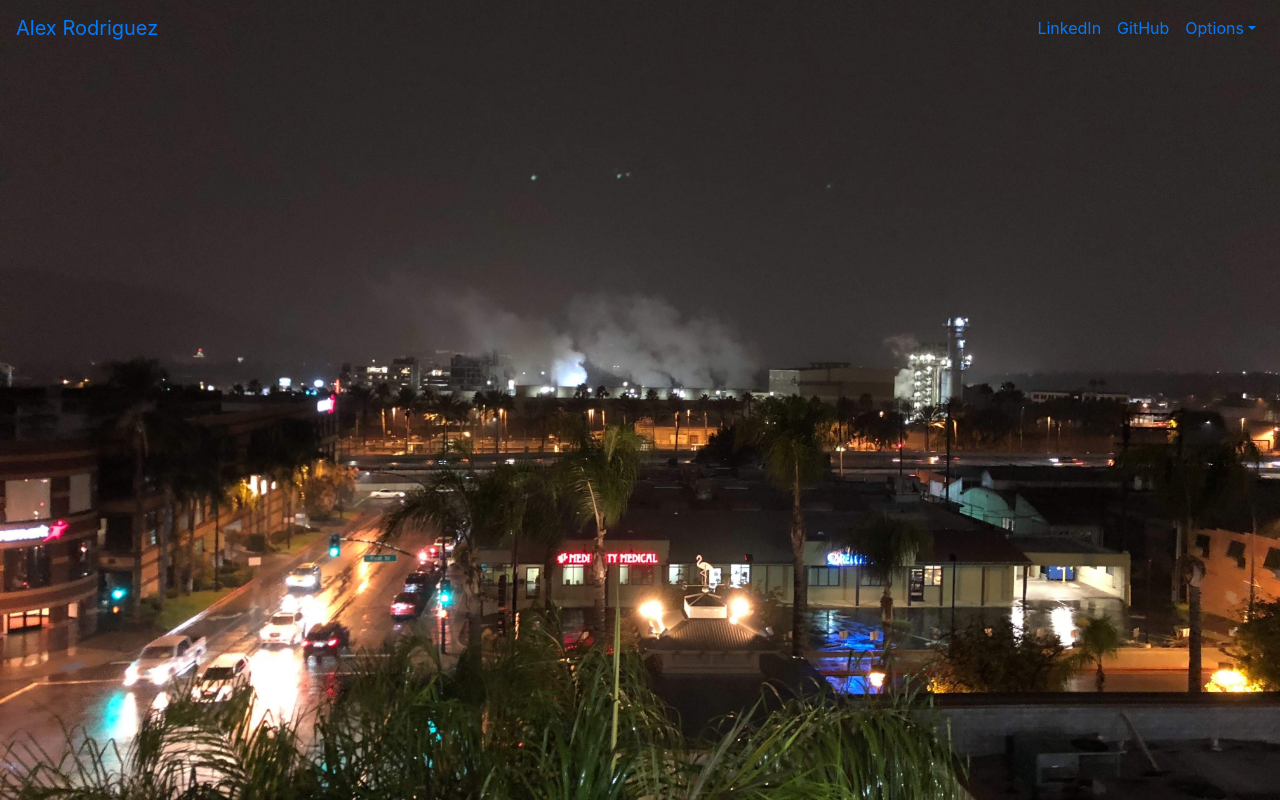
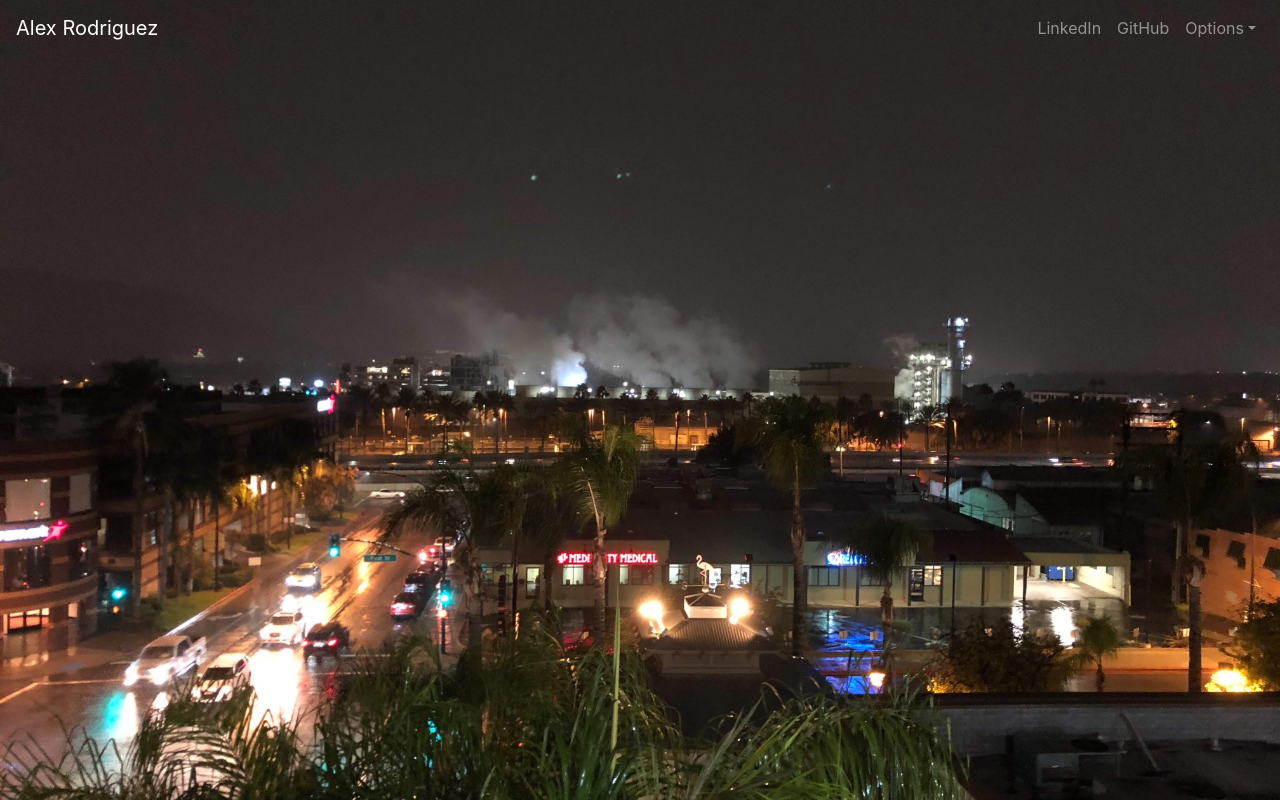
Before and after one commit to arodr856/NodejsReact-Personal-Website, a React (Create React App) app in the folder client/: page / in a window 1280 px wide. Built offline with nearby package versions, Linux system fonts and the light colour scheme.

Commit message:
changed text color for navbar items

```diff
--- a/client/src/components/NavBar.js
+++ b/client/src/components/NavBar.js
@@ -33,7 +33,7 @@ export default class NavBar extends React.Component {
     render() {
         return (
         <div>
-            <Navbar expand="md">
+            <Navbar dark expand="md">
                 <NavbarBrand href="/">Alex Rodriguez</NavbarBrand>
                 <NavbarToggler onClick={this.toggle} />
                 <Collapse isOpen={this.state.isOpen} navbar>
```
Lines whose indentation alone changed are shown as unchanged.
